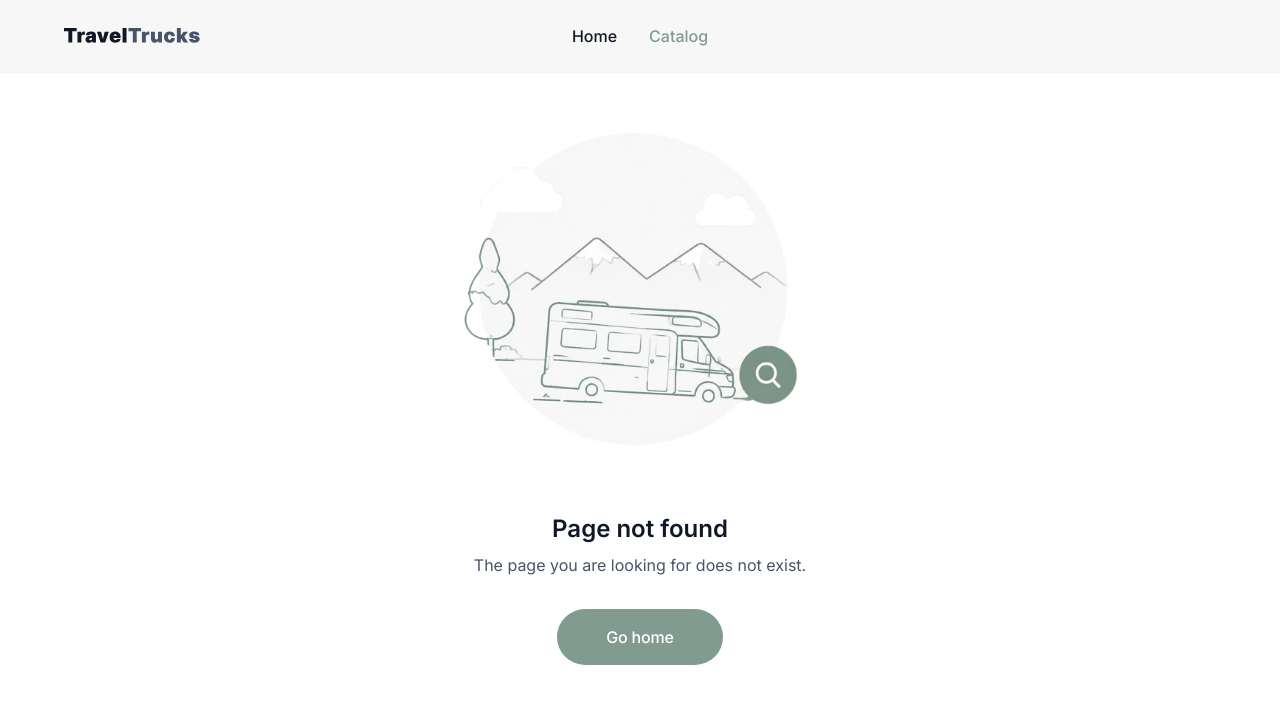
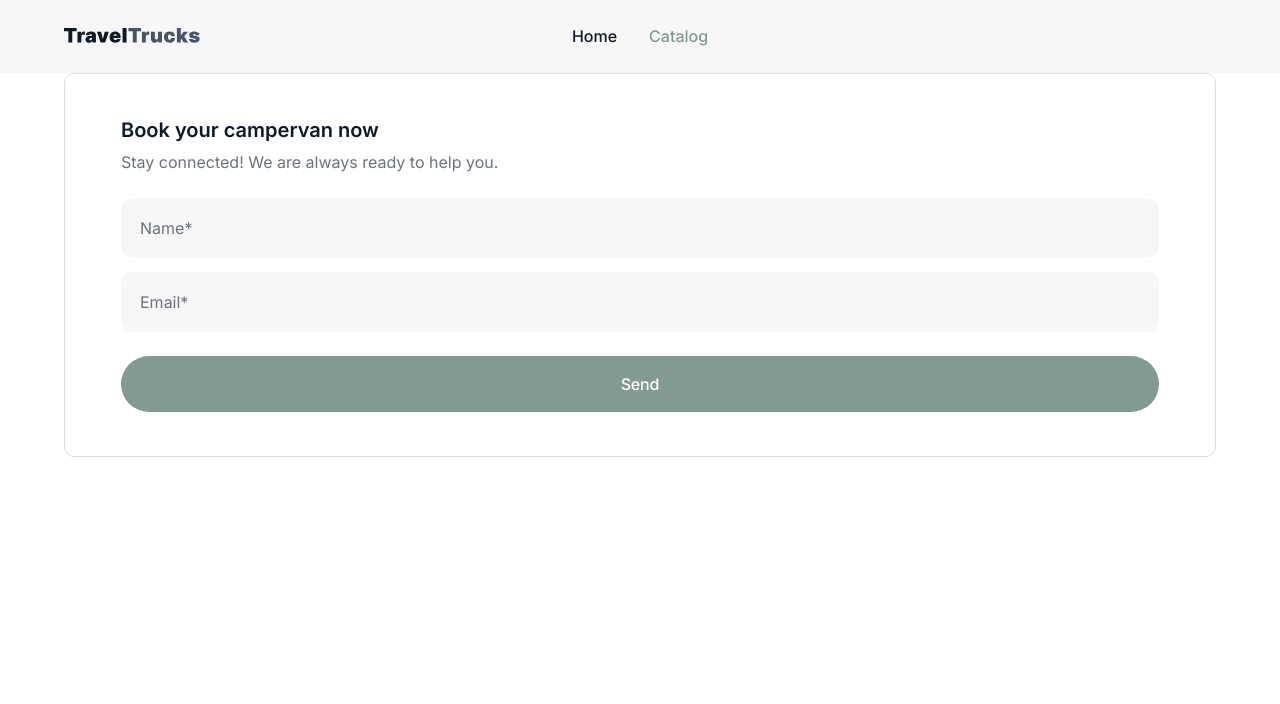
Before and after one commit to kalyniuk-an/traveltrucks, a Next.js app: page /catalog/1 in a window 1280 px wide. Before the commit this address had no page. Shown: the top 704 px of the page. Built offline with nearby package versions, Linux system fonts and the light colour scheme.

Commit message:
feat: add booking form with Formik and Yup validation

```diff
--- /dev/null
+++ b/app/catalog/[camperId]/page.tsx
@@ -0,0 +1,9 @@
+import BookingForm from '@/components/BookingForm/BookingForm';
+
+export default function CamperPage() {
+  return (
+    <section className="container">
+      <BookingForm/>
+    </section>
+  )
+}
--- a/app/globals.css
+++ b/app/globals.css
@@ -8,6 +8,7 @@
   --gray-light: #dadde1;
   --button: #e44848;
   --button-hover: #d84343;
+  --error-bg: #ffe5e5;
   --rating: #ffc531;
   --grey-green: #829b91;
   --olive: #f0f1f1;
--- a/app/layout.tsx
+++ b/app/layout.tsx
@@ -2,6 +2,7 @@ import type { Metadata } from 'next';
 import { Inter } from 'next/font/google';
 import Header from '@/components/Header/Header';
 import './globals.css';
+import { Toaster } from 'react-hot-toast';
 
 const inter = Inter({
   subsets: ['latin'],
@@ -29,6 +30,7 @@ export default function RootLayout({ children }: RootLayoutProps) {
       <body className={inter.variable}>
         <Header />
         <main>{children}</main>
+        <Toaster position="top-right"/>
       </body>
     </html>
   );
--- /dev/null
+++ b/components/BookingForm/BookingForm.module.css
@@ -0,0 +1,90 @@
+.form {
+  padding: 44px 56px;
+  border: 1px solid var(--gray-light);
+  border-radius: 10px;
+}
+
+.title {
+  margin-bottom: 8px;
+  font-weight: 600;
+  font-size: 20px;
+  line-height: 1.2;
+}
+
+.subtitle {
+  margin-bottom: 24px;
+  color: var(--gray);
+}
+
+.fields {
+  display: flex;
+  flex-direction: column;
+  gap: 14px;
+  margin-bottom: 24px;
+}
+
+.field {
+  position: relative;
+}
+
+.input {
+  width: 100%;
+  height: 60px;
+  padding: 18px 48px 18px 18px;
+  border: 1px solid transparent;
+  /* border: none; */
+  border-radius: 12px;
+  font: inherit;
+  color: var(--main);
+  background-color: var(--inputs);
+  outline: none;
+  transition: border-color var(--transition);
+}
+
+.input::placeholder {
+  color: var(--gray);
+}
+
+/* .input:focus {
+  border-color: var(--grey-green);
+} */
+
+.inputError,
+.inputError:focus {
+  border-color: var(--button);
+  background-color: var(--error-bg);
+}
+
+.floatingLabel {
+  position: absolute;
+  top: -8px;
+  left: 14px;
+  padding: 0 4px;
+  border-radius: 4px;
+  font-size: 12px;
+  line-height: 16px;
+  color: var(--button);
+  /* background-color: var(--white); */
+  background: linear-gradient(to bottom, var(--white) -50%, var(--error-bg) 50%);
+}
+
+.errorIcon {
+  position: absolute;
+  top: 18px;
+  right: 18px;
+  width: 20px;
+  height: 20px;
+  color: var(--button);
+  pointer-events: none;
+}
+
+.errorText {
+  margin-top: 4px;
+  font-size: 14px;
+  line-height: 1.43;
+  color: var(--button);
+}
+
+.submit {
+  width: 100%;
+}
--- /dev/null
+++ b/components/BookingForm/BookingForm.tsx
@@ -0,0 +1,115 @@
+'use client';
+
+import { Formik, Form, Field, ErrorMessage, type FormikHelpers } from 'formik';
+import * as Yup from 'yup';
+import toast from 'react-hot-toast';
+import { MdErrorOutline } from 'react-icons/md';
+import css from './BookingForm.module.css';
+
+interface BookingFormValues {
+  name: string;
+  email: string;
+}
+
+const initialValues: BookingFormValues = {
+  name: '',
+  email: '',
+};
+
+const bookingSchema = Yup.object({
+  name: Yup.string()
+    .trim()
+    .matches(/^[\p{L}\s'-]{2,}$/u, 'Please enter your name.')
+    .required('Please enter your name.'),
+  email: Yup.string()
+    .trim()
+    .email('Please enter your email.')
+    .required('Please enter your email.'),
+});
+
+export default function BookingForm() {
+  const handleSubmit = async (
+    values: BookingFormValues,
+    actions: FormikHelpers<BookingFormValues>
+  ) => {
+    try {
+      // TODO: коли буде API — await createBooking(camperId, values);
+      await new Promise((resolve) => setTimeout(resolve, 1000));
+      toast.success('Your campervan has been successfully booked!');
+      actions.resetForm();
+    } catch {
+      toast.error('Something went wrong. Please try again.');
+    }
+  };
+
+  return (
+    <Formik
+      initialValues={initialValues}
+      validationSchema={bookingSchema}
+      onSubmit={handleSubmit}
+    >
+      {({ errors, touched, isSubmitting }) => {
+        const nameError = touched.name && errors.name;
+        const emailError = touched.email && errors.email;
+
+        return (
+          <Form className={css.form} noValidate>
+            <h2 className={css.title}>Book your campervan now</h2>
+            <p className={css.subtitle}>Stay connected! We are always ready to help you.</p>
+
+            <div className={css.fields}>
+              <div className={css.field}>
+                <label htmlFor="name" className="visually-hidden">
+                  Name
+                </label>
+                {nameError && <span className={css.floatingLabel}>Name*</span>}
+                <Field
+                  id="name"
+                  name="name"
+                  type="text"
+                  placeholder="Name*"
+                  className={`${css.input} ${nameError ? css.inputError : ''}`}
+                  aria-invalid={Boolean(nameError)}
+                  aria-describedby={nameError ? 'name-error' : undefined}
+                />
+                {nameError && <MdErrorOutline className={css.errorIcon} aria-hidden="true" />}
+                <ErrorMessage name="name" component="p" id="name-error" className={css.errorText} />
+              </div>
+
+              <div className={css.field}>
+                <label htmlFor="email" className="visually-hidden">
+                  Email
+                </label>
+                {emailError && <span className={css.floatingLabel}>Email*</span>}
+                <Field
+                  id="email"
+                  name="email"
+                  type="email"
+                  placeholder="Email*"
+                  className={`${css.input} ${emailError ? css.inputError : ''}`}
+                  aria-invalid={Boolean(emailError)}
+                  aria-describedby={emailError ? 'email-error' : undefined}
+                />
+                {emailError && <MdErrorOutline className={css.errorIcon} aria-hidden="true" />}
+                <ErrorMessage
+                  name="email"
+                  component="p"
+                  id="email-error"
+                  className={css.errorText}
+                />
+              </div>
+            </div>
+
+            <button
+              type="submit"
+              className={`btn btn-primary ${css.submit}`}
+              disabled={isSubmitting}
+            >
+              {isSubmitting ? 'Sending...' : 'Send'}
+            </button>
+          </Form>
+        );
+      }}
+    </Formik>
+  );
+}
--- a/package.json
+++ b/package.json
@@ -11,12 +11,14 @@
   "dependencies": {
     "@tanstack/react-query": "^5.108.4",
     "axios": "^1.21.1",
+    "formik": "^2.4.9",
     "next": "16.4.6",
     "react": "19.3.0",
     "react-dom": "19.3.0",
     "react-hot-toast": "^2.6.1",
     "react-icons": "^5.7.0",
     "swiper": "^14.4.0",
+    "yup": "^1.7.1",
     "zustand": "^5.1.0"
   },
   "devDependencies": {
```
Also changed, not shown: 1 other file (tests, documents, lock files or other folders).
